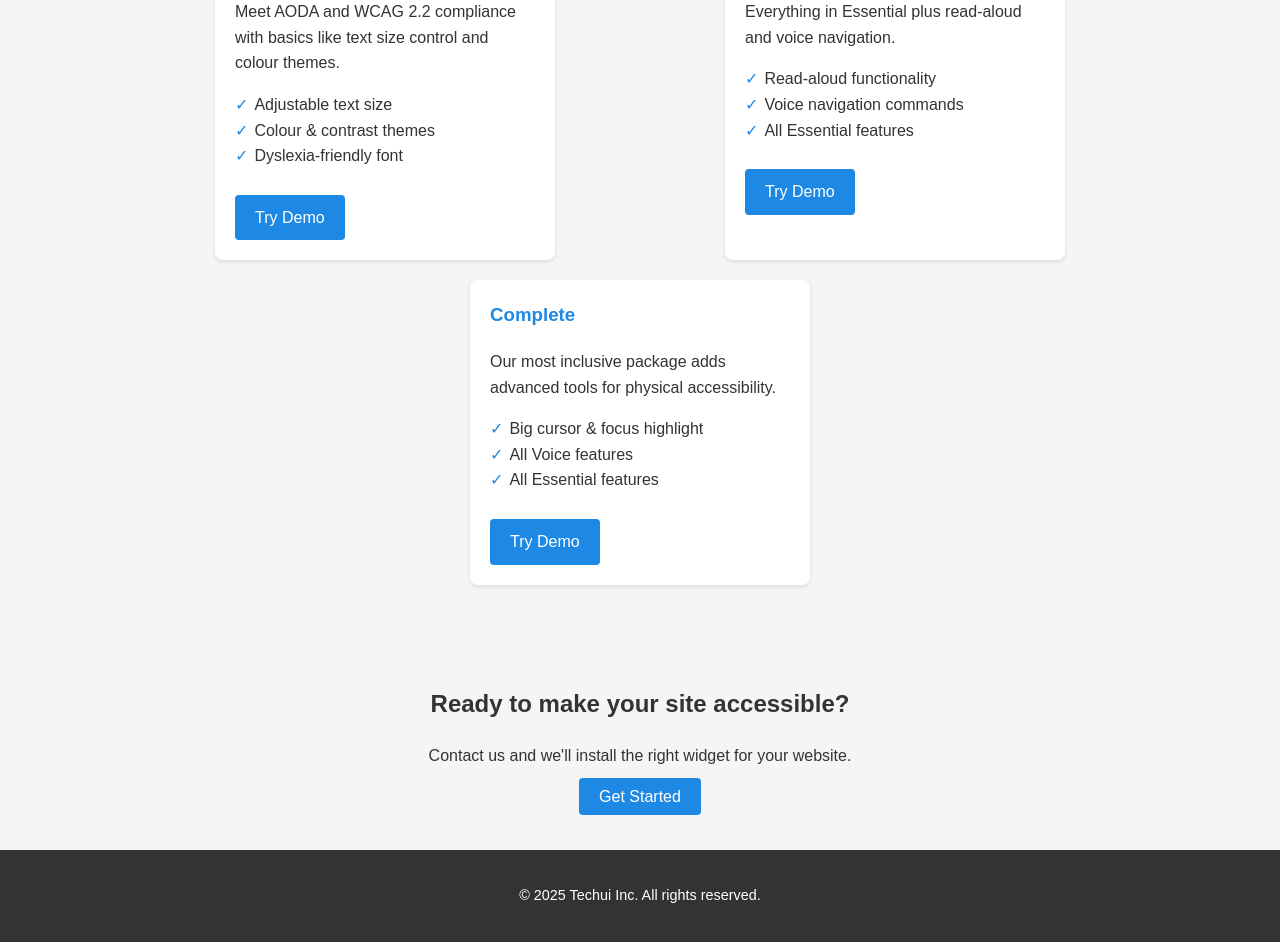
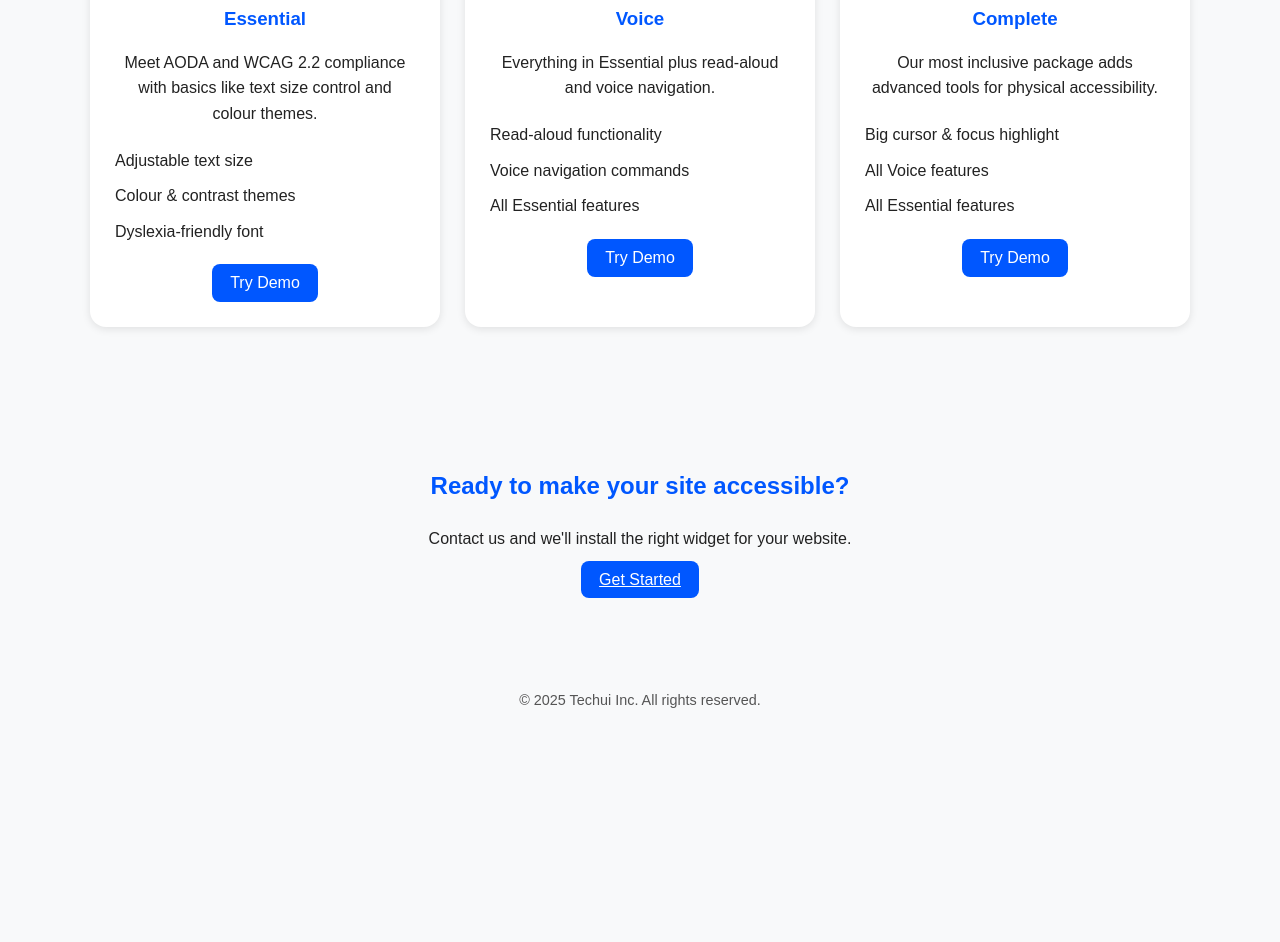
Before and after one commit to wxsfy/a11y-widget, a website: page index.html in a window 1280 px wide. Shown: the part 512-1454 px from the top of the page. After the commit the page ends 1244 px from the top, so only its background shows below. Drawn offline with Linux system fonts and the light colour scheme.

Commit message:
Enhance accessibility features and UI elements
Updated styles and structure for improved accessibility and user experience. Changed demo links to buttons for better interaction.

```diff
--- a/index.html
+++ b/index.html
@@ -1,37 +1,137 @@
 <!DOCTYPE html>
 <html lang="en">
 <head>
-  <meta charset="UTF-8">
-  <meta name="viewport" content="width=device-width, initial-scale=1.0">
+  <meta charset="UTF-8" />
+  <meta name="viewport" content="width=device-width, initial-scale=1.0" />
   <title>Techui Inc. - Accessibility Solutions</title>
   <style>
-    body { font-family: Arial, sans-serif; margin:0; padding:0; line-height:1.6; background-color:#f5f5f5; color:#333; }
-    header { background-color:#1e88e5; color:#fff; padding:60px 20px; text-align:center; }
-    header h1 { font-size:2.5rem; margin-bottom:10px; }
-    header p { font-size:1.25rem; }
-    .section { padding:40px 20px; max-width:1000px; margin:auto; }
-    .packages { display:flex; flex-wrap:wrap; justify-content:space-around; gap:20px; }
-    .card { background:#fff; border-radius:8px; padding:20px; box-shadow:0 2px 4px rgba(0,0,0,0.1); width:300px; }
-    .card h3 { margin-top:0; color:#1e88e5; }
-    .card ul { list-style-type:none; padding-left:0; }
-    .card ul li::before { content:"\2713"; margin-right:6px; color:#1e88e5; }
-    .card a.link-button { display:inline-block; margin-top:10px; background:#1e88e5; color:#fff; padding:10px 20px; border-radius:4px; text-decoration:none; }
-    .card a.link-button:hover { background:#1565c0; }
-    .cta { text-align:center; }
-    footer { background:#333; color:#fff; text-align:center; padding:20px; font-size:0.9rem; }
-    a.link-button { background:#1e88e5; color:#fff; padding:10px 20px; border-radius:4px; text-decoration:none; }
-    a.link-button:hover { background:#1565c0; }
+    body {
+      font-family: Arial, sans-serif;
+      margin: 0;
+      padding: 0;
+      background: #f8f9fa;
+      color: #222;
+      line-height: 1.6;
+    }
+
+    header {
+      background: #0057ff;
+      color: white;
+      text-align: center;
+      padding: 60px 20px;
+    }
+
+    header h1 {
+      font-size: 2.5rem;
+      margin-bottom: 10px;
+    }
+
+    section {
+      padding: 60px 20px;
+      max-width: 1100px;
+      margin: auto;
+    }
+
+    h2 {
+      text-align: center;
+      color: #0057ff;
+    }
+
+    .packages {
+      display: grid;
+      grid-template-columns: repeat(auto-fit, minmax(300px, 1fr));
+      gap: 25px;
+      margin-top: 40px;
+    }
+
+    .card {
+      background: white;
+      border-radius: 16px;
+      box-shadow: 0 2px 8px rgba(0, 0, 0, 0.1);
+      padding: 25px;
+      text-align: center;
+      transition: transform 0.2s ease, box-shadow 0.2s ease;
+    }
+
+    .card:hover {
+      transform: translateY(-4px);
+      box-shadow: 0 4px 14px rgba(0, 0, 0, 0.15);
+    }
+
+    .card h3 {
+      color: #0057ff;
+      margin-bottom: 10px;
+    }
+
+    .card ul {
+      list-style: none;
+      padding: 0;
+      margin: 15px 0;
+      text-align: left;
+    }
+
+    .card ul li {
+      padding: 5px 0;
+    }
+
+    .link-button {
+      background: #0057ff;
+      color: white;
+      border: none;
+      border-radius: 8px;
+      padding: 10px 18px;
+      cursor: pointer;
+      font-size: 1rem;
+      transition: background 0.3s ease;
+    }
+
+    .link-button:hover {
+      background: #003fcc;
+    }
+
+    #toolbar-notification {
+      position: fixed;
+      bottom: 30px;
+      right: 30px;
+      background: white;
+      color: #0057ff;
+      border: 2px solid #0057ff;
+      padding: 12px 20px;
+      border-radius: 8px;
+      box-shadow: 0 2px 10px rgba(0, 0, 0, 0.15);
+      opacity: 0;
+      transform: translateY(20px);
+      transition: opacity 0.5s ease, transform 0.5s ease;
+      font-weight: 600;
+      z-index: 9999;
+    }
+
+    #toolbar-notification.show {
+      opacity: 1;
+      transform: translateY(0);
+    }
+
+    footer {
+      text-align: center;
+      padding: 20px;
+      font-size: 0.9rem;
+      color: #555;
+    }
   </style>
 </head>
+
 <body>
   <header>
     <h1>Techui Inc.</h1>
     <p>Accessibility, Simplified. Empower every visitor with inclusive web experiences.</p>
   </header>
-  <section class="section">
+
+  <section>
     <h2>Our Solutions</h2>
-    <p>Choose the right accessibility solution for your website. Our team installs it for you—no coding required.</p>
+    <p style="text-align:center;">Choose the right accessibility solution for your website. Our team installs it for you—no coding required.</p>
+
     <div class="packages">
+
       <div class="card">
         <h3>Essential</h3>
         <p>Meet AODA and WCAG 2.2 compliance with basics like text size control and colour themes.</p>
@@ -40,18 +140,20 @@
           <li>Colour & contrast themes</li>
           <li>Dyslexia-friendly font</li>
         </ul>
-        <a class="link-button" href="https://wxsfy.github.io/a11y-widget/demo.html" target="_blank">Try Demo</a>
+        <button class="link-button" onclick="loadToolbar('A')">Try Demo</button>
       </div>
+
       <div class="card">
         <h3>Voice</h3>
-        <p>Everything in Essential plus read‑aloud and voice navigation.</p>
+        <p>Everything in Essential plus read-aloud and voice navigation.</p>
         <ul>
           <li>Read-aloud functionality</li>
           <li>Voice navigation commands</li>
           <li>All Essential features</li>
         </ul>
-        <a class="link-button" href="https://wxsfy.github.io/a11y-widget/demo.html" target="_blank">Try Demo</a>
+        <button class="link-button" onclick="loadToolbar('AA')">Try Demo</button>
       </div>
+
       <div class="card">
         <h3>Complete</h3>
         <p>Our most inclusive package adds advanced tools for physical accessibility.</p>
@@ -60,17 +162,52 @@
           <li>All Voice features</li>
           <li>All Essential features</li>
         </ul>
-        <a class="link-button" href="https://wxsfy.github.io/a11y-widget/demo.html" target="_blank">Try Demo</a>
+        <button class="link-button" onclick="loadToolbar('AAA')">Try Demo</button>
       </div>
+
     </div>
   </section>
+
   <section class="section cta">
     <h2>Ready to make your site accessible?</h2>
-    <p>Contact us and we'll install the right widget for your website.</p>
-    <a class="link-button" href="mailto:support@techui.ca">Get Started</a>
+    <p style="text-align:center;">Contact us and we'll install the right widget for your website.</p>
+    <p style="text-align:center;"><a href="mailto:support@techui.ca" class="link-button">Get Started</a></p>
   </section>
+
+  <div id="toolbar-notification">Toolbar Activated</div>
+
   <footer>
-    <p>© 2025 Techui Inc. All rights reserved.</p>
+    © 2025 Techui Inc. All rights reserved.
   </footer>
+
+  <script>
+    function loadToolbar(version) {
+      const oldScript = document.getElementById("toolbarScript");
+      if (oldScript) oldScript.remove();
+
+      const script = document.createElement("script");
+      script.id = "toolbarScript";
+
+      if (version === "A") {
+        script.src = "a11y-widget-A.js";
+      } else if (version === "AA") {
+        script.src = "a11y-widget-AA.js";
+      } else if (version === "AAA") {
+        script.src = "a11y-widget-AAA.js";
+      }
+
+      document.body.appendChild(script);
+
+      // Show notification
+      const notif = document.getElementById("toolbar-notification");
+      notif.textContent =
+        version === "A" ? "Essential Toolbar Activated" :
+        version === "AA" ? "Voice Toolbar Activated" :
+        "Complete Toolbar Activated";
+
+      notif.classList.add("show");
+      setTimeout(() => notif.classList.remove("show"), 2500);
+    }
+  </script>
 </body>
 </html>
```
